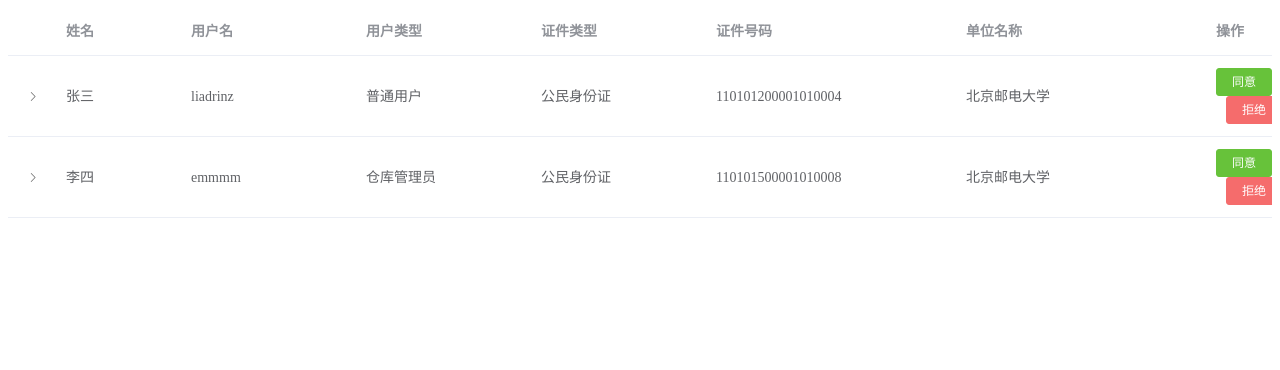
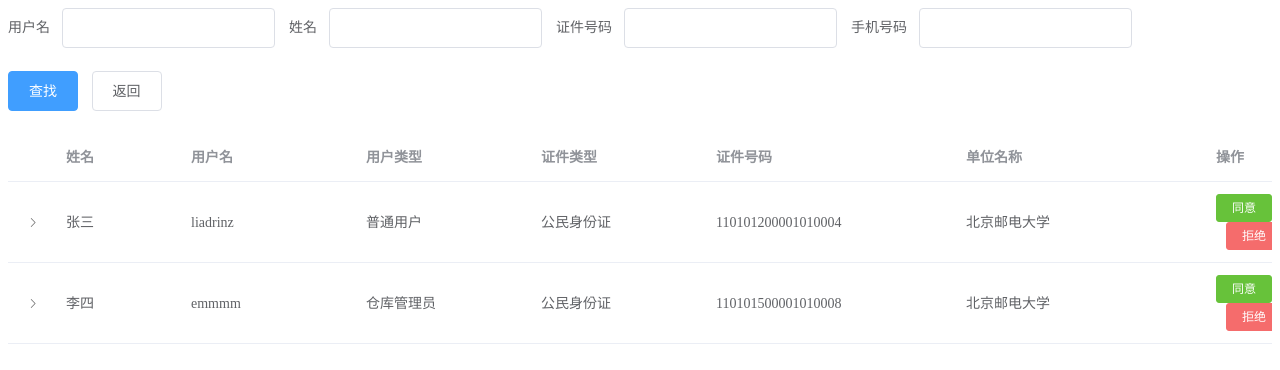
Before and after one commit to Liadrinz/BR-MS, a plain HTML site: page BR-MS/UserAuth.html in a window 1280 px wide. Drawn offline with Linux system fonts and the light colour scheme.

Commit message:
加入查找

```diff
--- a/BR-MS/UserAuth.html
+++ b/BR-MS/UserAuth.html
@@ -24,6 +24,24 @@
 <body>
 
 <div id="userAuth">
+    <el-form :inline="true" ref="queryParams" label-position="right" label-with="80px" :model="queryParams">
+        <el-form-item label="用户名" v-model="queryParams.username">
+            <el-input></el-input>
+        </el-form-item>
+        <el-form-item label="姓名" v-model="queryParams.realName">
+            <el-input></el-input>
+        </el-form-item>
+        <el-form-item label="证件号码" v-model="queryParams.IDNumber">
+            <el-input></el-input>
+        </el-form-item>
+        <el-form-item label="手机号码" v-model="queryParams.phoneNumber">
+            <el-input></el-input>
+        </el-form-item>
+        <el-form-item>
+            <el-button type="primary">查找</el-button>
+            <el-button>返回</el-button>
+        </el-form-item>
+    </el-form>
     <el-table :data="results">
         <el-table-column type="expand">
             <template slot-scope="props">
@@ -101,7 +119,14 @@
 
 
             return {
-                results: [item1, item2]
+                results: [item1, item2],
+                queryParams: {
+                    usertype: '',
+                    username: '',
+                    realName: '',
+                    IDNumber: '',
+                    company: ''
+                }
             }
         },
         methods: {
```
